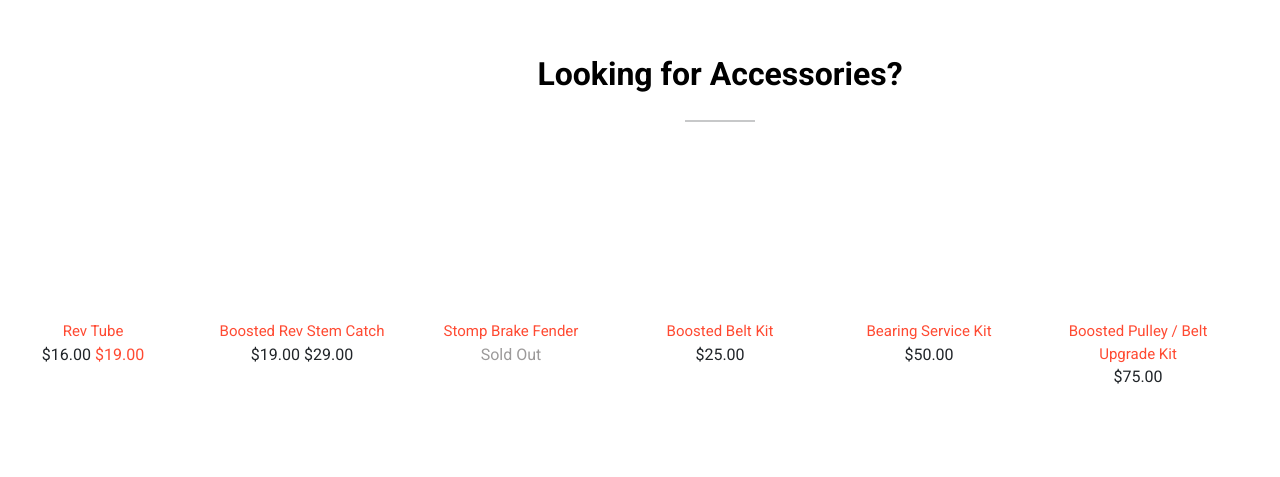
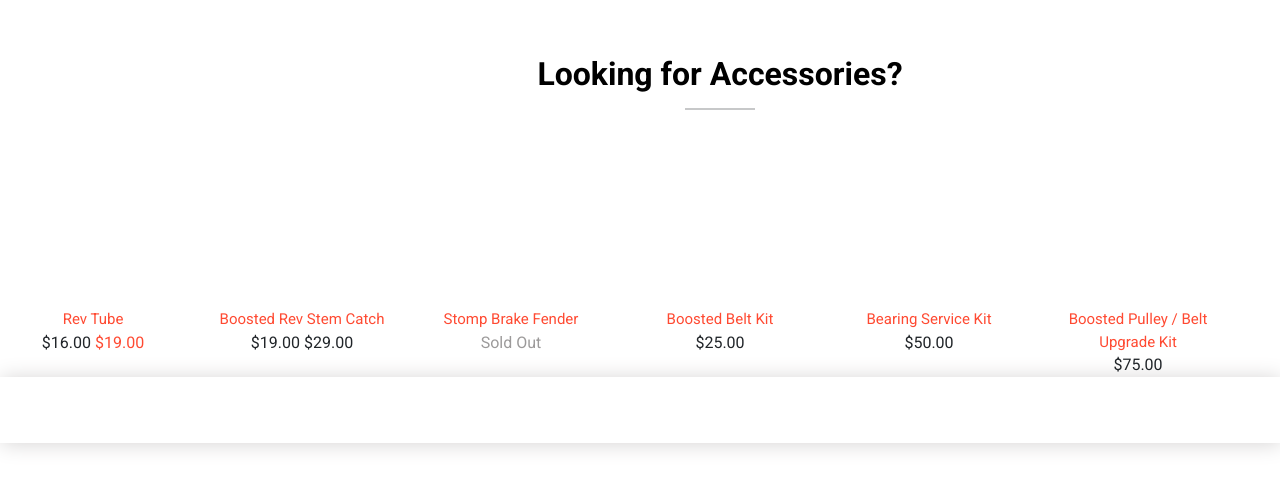
Before and after one commit to TwiDef/BoostedUSA, a plain HTML site: page src/index.html in a window 1280 px wide. Shown: the part 3974-4451 px from the top of the page. Before the commit the page ends 4430 px from the top, so only its background shows below. Drawn offline with Linux system fonts and the light colour scheme.

Commit message:
add new block

```diff
--- a/src/index.html
+++ b/src/index.html
@@ -180,6 +180,11 @@
             </div>
         </div>
     </section>
+    <section class="empty">
+        <div class="empty">
+            <div class="empty_line"></div>
+        </div>
+    </section>
 </body>
+
 </html>
-</html>
--- a/src/sass/style.sass
+++ b/src/sass/style.sass
@@ -285,18 +285,19 @@
         display: flex
         justify-content: space-around
 .accessories
-    min-height: 406px
+    min-height: 320px
     &_title
         text-align: center
         color: #000000
         font-size: 32px
         font-weight: bold
     &_line
+        margin-top: 10px
         display: flex
         justify-content: center
         hr
             margin: 0 auto
-            margin-top: 22px
+            margin-top: 0px
             width: 70px
             height: 2px
     &_wrapper
@@ -350,3 +351,11 @@
                     font-size: 15px
                 &_price
                     text-align: center
+.empty
+    height: 100px
+    &_line
+        height: 66px
+        box-shadow: 1px 1px 20px #d6d4d4
+.go
+    height: 310px
+    background-color: #000
```
Also changed, not shown: src/css/style.css, src/css/style.min.css.
